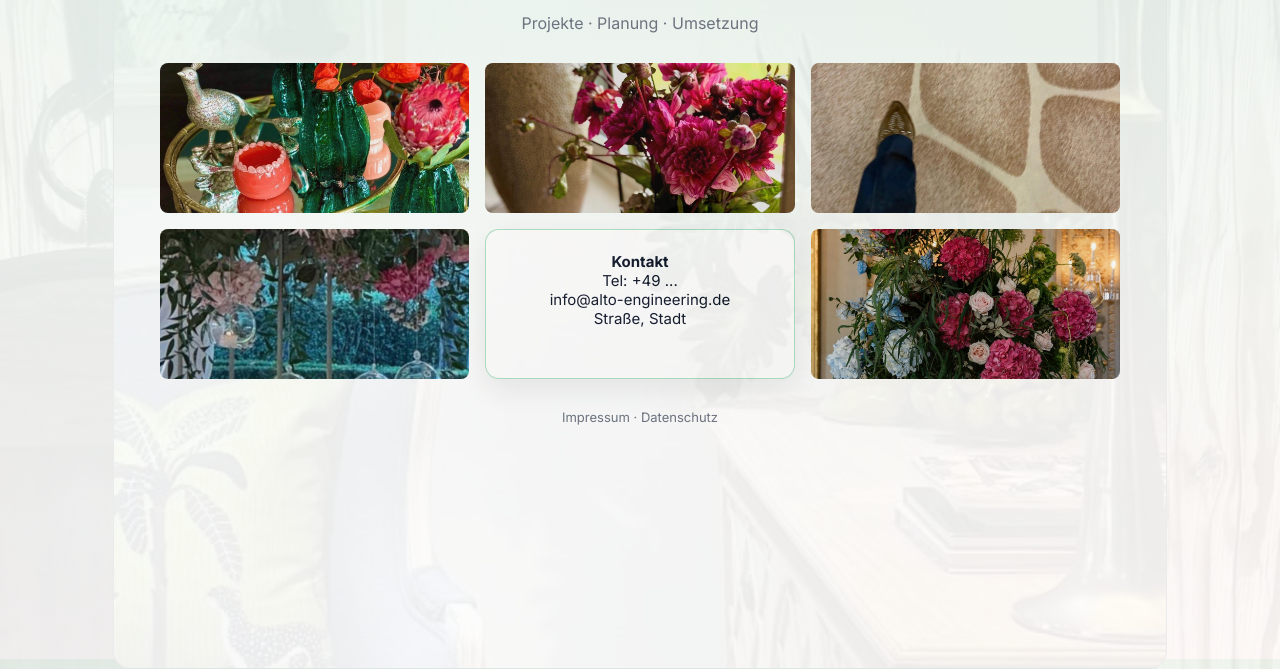
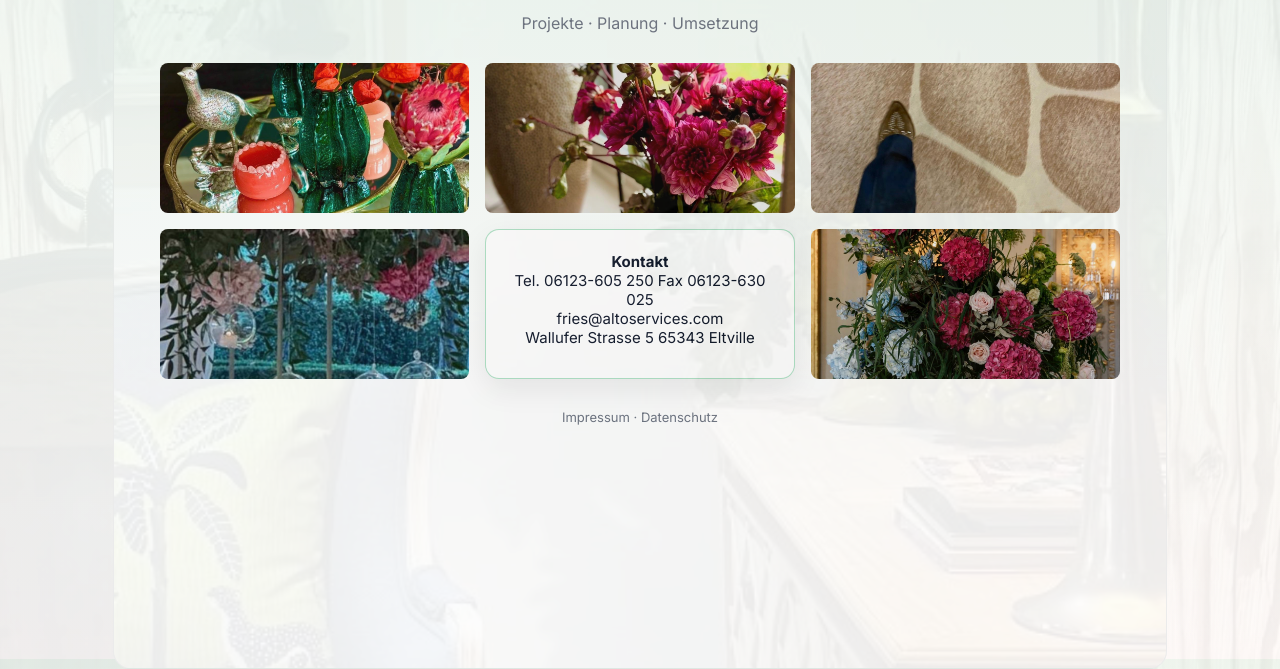
Before and after one commit to Alexander551155/Alto-Engineering-Associates_NEW, a plain HTML site: page index.html in a window 1280 px wide. Shown: the part 141-810 px from the top of the page. Drawn offline with Linux system fonts and the light colour scheme; files whose address does not match are found by name.

Commit message:
Update index.html

```diff
--- a/index.html
+++ b/index.html
@@ -46,9 +46,11 @@
 
     <div class="contact-box">
       <strong>Kontakt</strong><br>
-      Tel: +49 ...<br>
-      info@alto-engineering.de<br>
-      Straße, Stadt
+      Tel. 06123-605 250
+      Fax 06123-630 025<br>
+      fries@altoservices.com<br>
+      Wallufer Strasse 5
+      65343 Eltville
     </div>
 
     <img src="img/4.jpeg">
```
